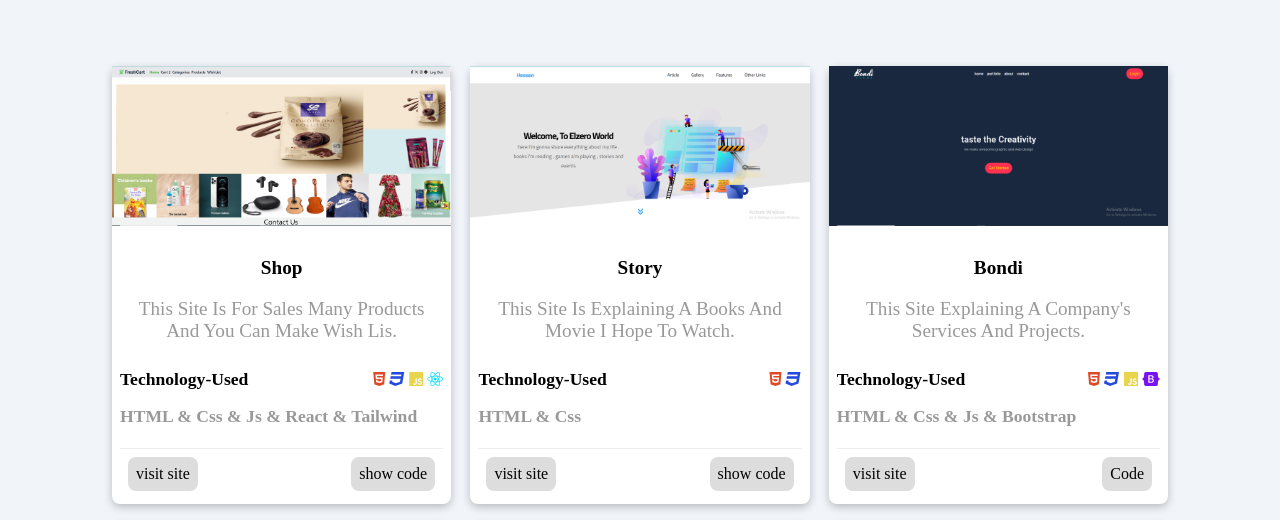
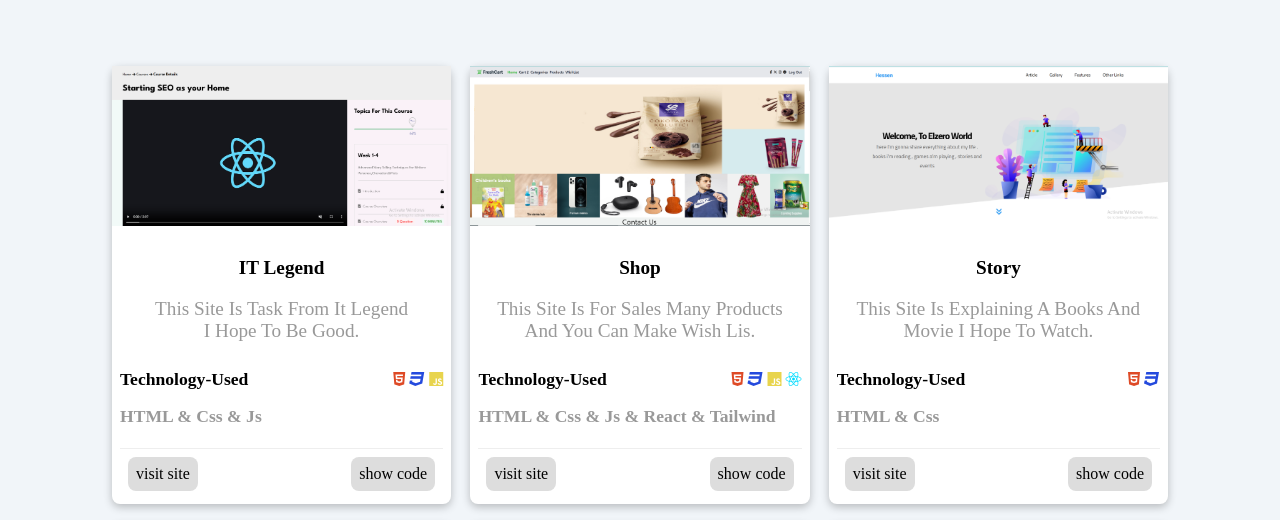
Before and after one commit to Hessen98/Portfolio-Hessen, a plain HTML site: page index.html in a window 1280 px wide. Shown: the part 1342-1862 px from the top of the page. Drawn offline with Linux system fonts and the light colour scheme; grey boxes are pictures that could not be loaded.

Commit message:
upload it legend task

```diff
--- a/index.html
+++ b/index.html
@@ -75,6 +75,26 @@
     <section id="projects" class="projects">
         <h2>project</h2>
         <div class="cards-proj container">
+            <div class="card">
+                <img src="image/projects/it legend.png" alt="it legend">
+                <div class="text-card">
+                    <h3>IT Legend</h3>
+                    <p>this site is task from It legend <br>I hope to be good.</p>
+                    <div class="technology-used">
+                        <h4 class="left">technology-used</h4>
+                        <div class="technology-used-icon">
+                            <i class="fa-brands fa-html5"></i>
+                            <i class="fa-brands fa-css3"></i>
+                            <i class="fa-brands fa-js"></i>
+                        </div>
+                    </div>
+                    <h4 class="">HTML & css & js </h4>
+                </div>
+                <div class="btn-links">
+                    <a target="_blank" href="https://hessen98.github.io/it-legend-task/">visit site</a>
+                    <a target="_blank" href="https://github.com/Hessen98/it-legend-task">show code</a>
+                </div>
+            </div>
             <div class="card">
                 <img src="image/projects/react.png" alt="fokir">
                 <div class="text-card">
@@ -390,7 +410,7 @@
         </section> -->
     <!-- start services -->
     <section id="contact" class="contact">
-        <h2>contact with me </h2>
+        <h2>contact me </h2>
         <a href="https://wa.me/+2001145907521" target="_blank">
             <p class="phone">what's app <i class="fa-brands fa-whatsapp"></i></p>
         </a>
```
Also changed, not shown: image/projects/it legend.png (added).
